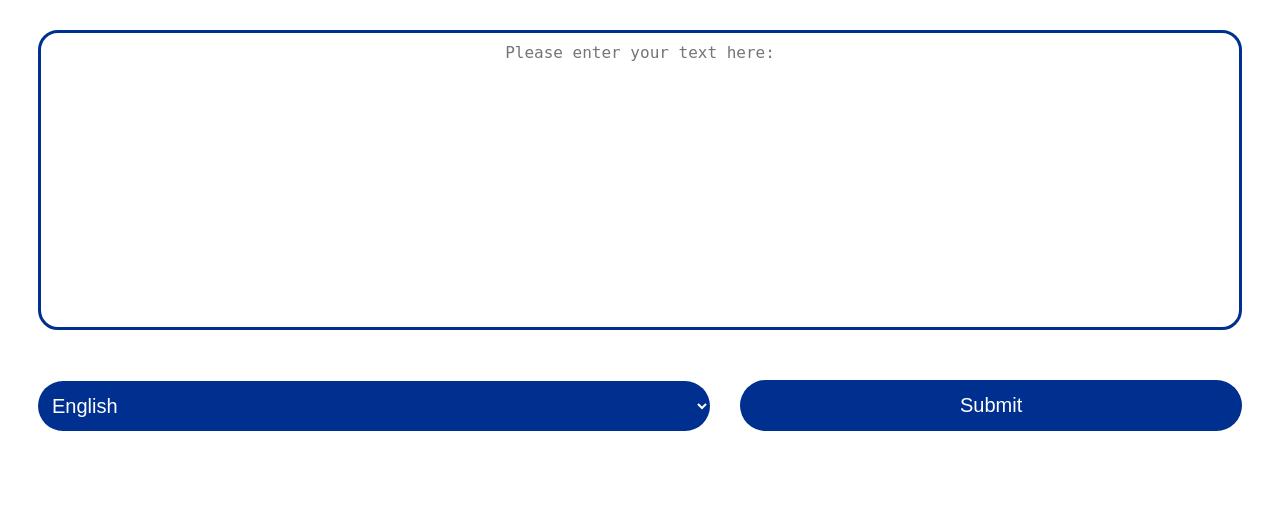
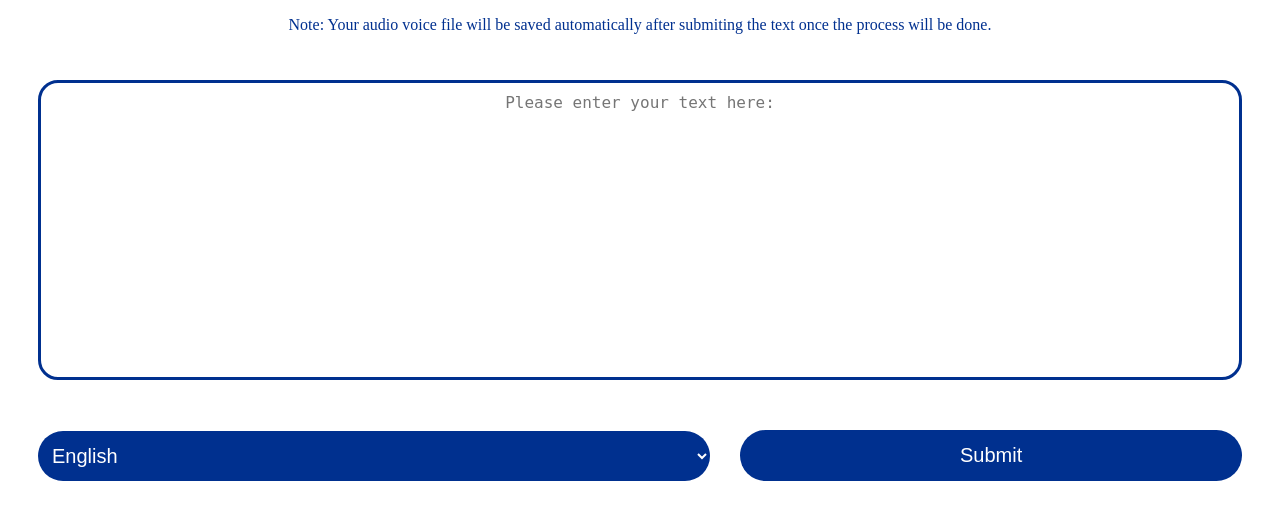
Before and after one commit to wajidkorkani/Text-To-Voice, a Django app: page / in a window 1280 px wide. Shown: the part 58-568 px from the top of the page. Run offline with Django 4.2, Linux system fonts and the light colour scheme.

Commit message:
Notes is added with help of that your will know that the audio file will be downloaded automatically after submiting the text.

```diff
--- a/Text_To_Voice/Templates/index.html
+++ b/Text_To_Voice/Templates/index.html
@@ -76,6 +76,7 @@
 {% endblock %}
 
 {% block body %}
+  <p style="color: #00308F; text-align: center;">{{ note }}</p>
   <form method="POST" action="{% url 'text_to_voice' %}">
     {% csrf_token %}
     <textarea type="text" name="text" placeholder="Please enter your text here:" required ></textarea>
--- a/Text_To_Voice/core/views.py
+++ b/Text_To_Voice/core/views.py
@@ -6,7 +6,7 @@ from io import BytesIO
 def Home(request):
     template = 'index.html'
     context = {
-        "Hello": "Hello Django"
+        "note": "Note: Your audio voice file will be saved automatically after submiting the text once the process will be done."
     }
     return render(request, template, context)
 
@@ -36,4 +36,4 @@ def TextToVoice(request):
             }
             return render(request, template, context)
 
-    return redirect('/')
+    return redirect()
```
